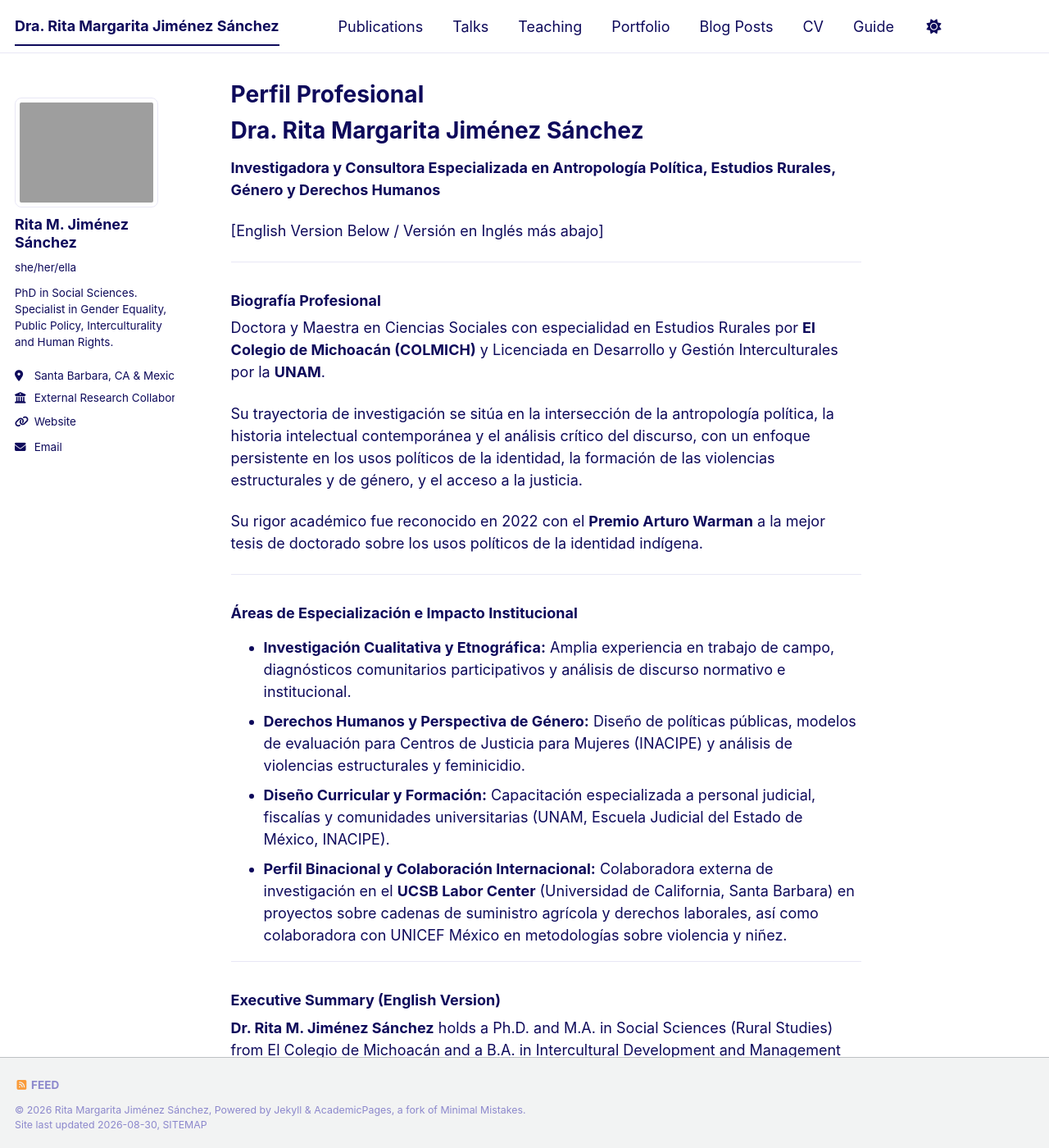
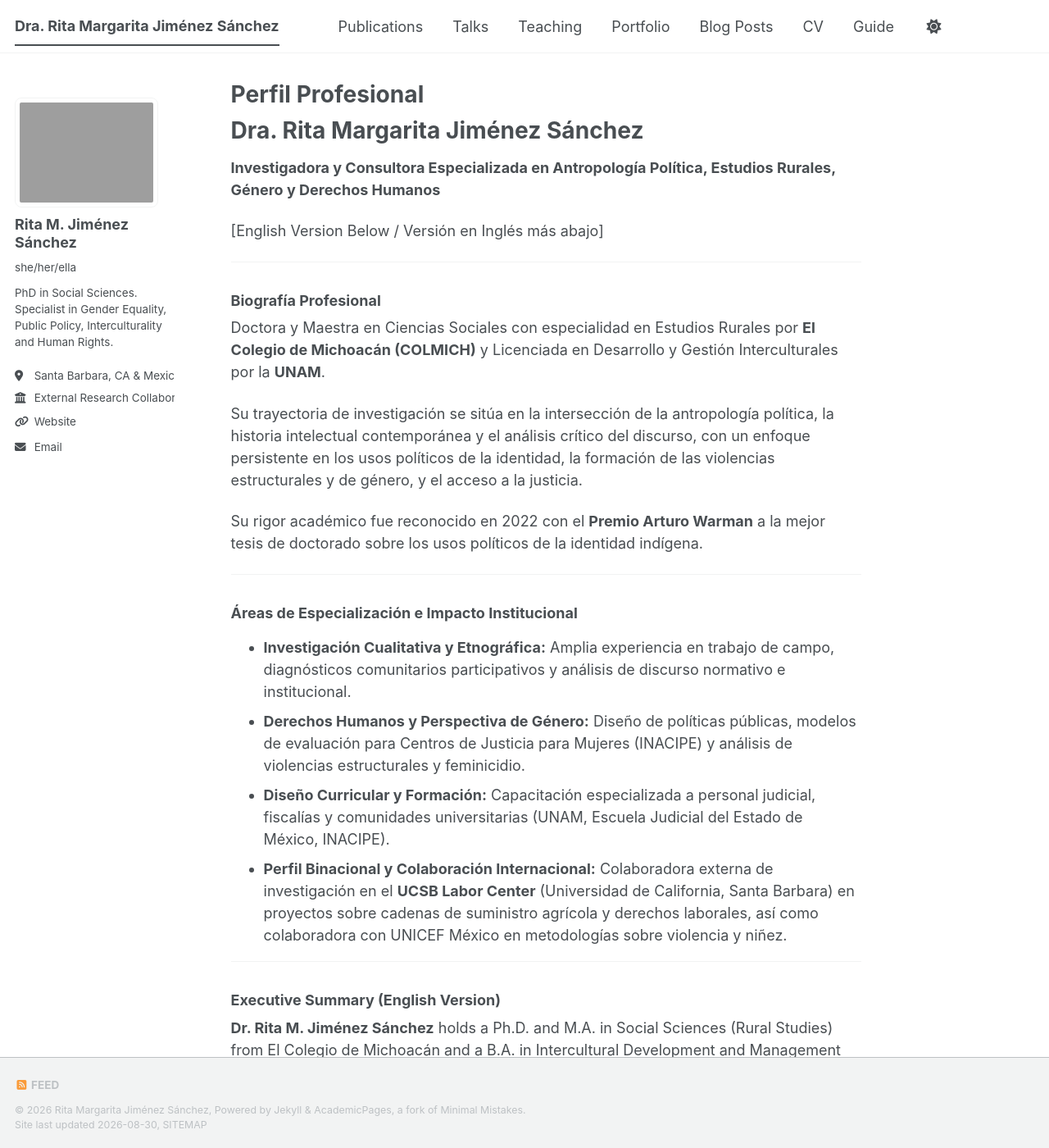
Before and after one commit to RitaJisa/RitaJisa.github.io, a Jekyll site: the page built from _pages/about.md, in a window 1280 px wide and 1400 px high. Shown: the whole window at 82% size. Built offline with Jekyll 4.4.1, drawn with Linux system fonts in a browser that asks for light colours; a style sheet for code colours, icons or effects is not loaded.

Commit message:
Update _default_light.scss
regrese los colores

```diff
--- a/_sass/theme/_default_light.scss
+++ b/_sass/theme/_default_light.scss
@@ -3,14 +3,14 @@
     ========================================================================== */
 /* Color codes used for the theme */
 $primary-color              : #981191;
-$gray                       : #181198;
+$gray                       : #7a8288;
 $dark-gray                  : mix(#000, $gray, 40%);
 $darker-gray                : mix(#000, $gray, 60%);
 $light-gray                 : mix(#fff, $gray, 50%);
 $lighter-gray               : mix(#fff, $gray, 90%);
 
 /* Color codes used for the site */
-$danger-color               : #181198;
+$danger-color               : #7a8288;
 $info-color                 : #981191;
 $notice-color               : #7a8288;
 $success-color              : #62c462;
```
